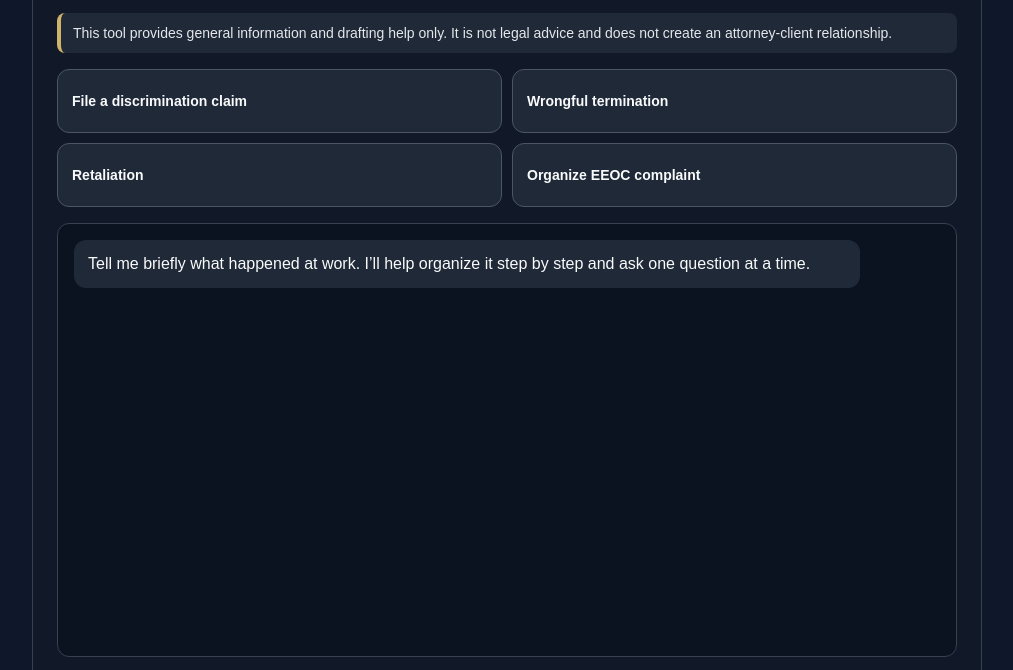
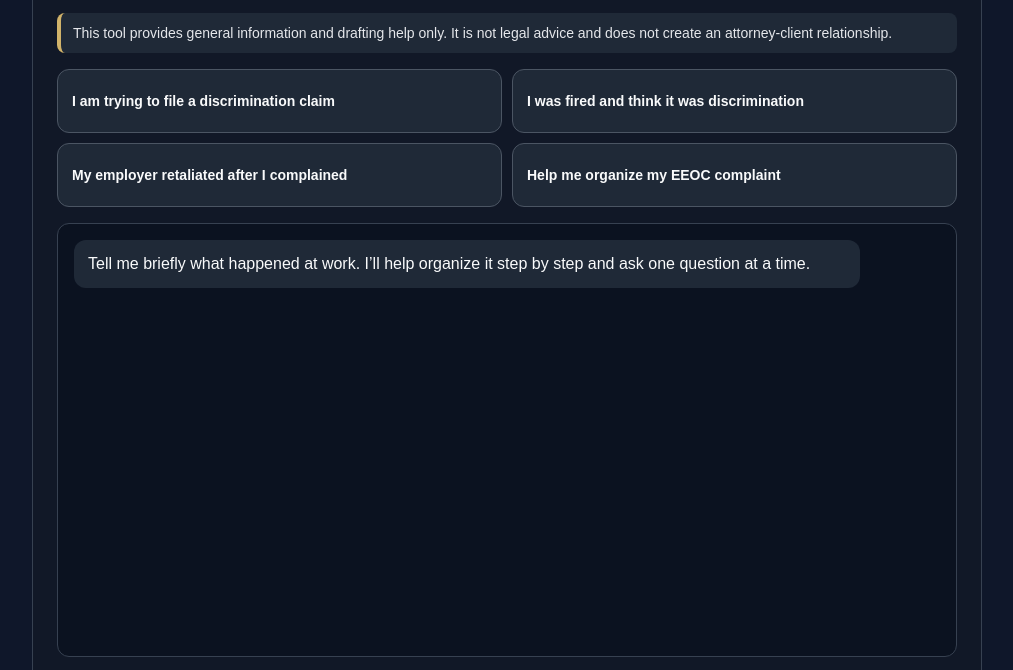
Before and after one commit to ariannalong26/Workplace-Discrimination-Claim-Builder, a website: page index.html in a window 1280 px wide. Shown: the part 128-798 px from the top of the page, without its empty margins (133-1146 px from the left). Drawn offline with Linux system fonts and the light colour scheme.

Commit message:
Update index.html

```diff
--- a/index.html
+++ b/index.html
@@ -20,19 +20,19 @@
 
 <div class="starter-prompts">
   <button type="button" class="starter-btn" onclick="fillPrompt('I am trying to file a discrimination claim')">
-    File a discrimination claim
+    I am trying to file a discrimination claim
   </button>
 
   <button type="button" class="starter-btn" onclick="fillPrompt('I was fired and think it was discrimination')">
-    Wrongful termination
+    I was fired and think it was discrimination
   </button>
 
   <button type="button" class="starter-btn" onclick="fillPrompt('My employer retaliated after I complained')">
-    Retaliation
+    My employer retaliated after I complained
   </button>
 
   <button type="button" class="starter-btn" onclick="fillPrompt('Help me organize my EEOC complaint')">
-    Organize EEOC complaint
+    Help me organize my EEOC complaint
   </button>
 </div>
 
```
